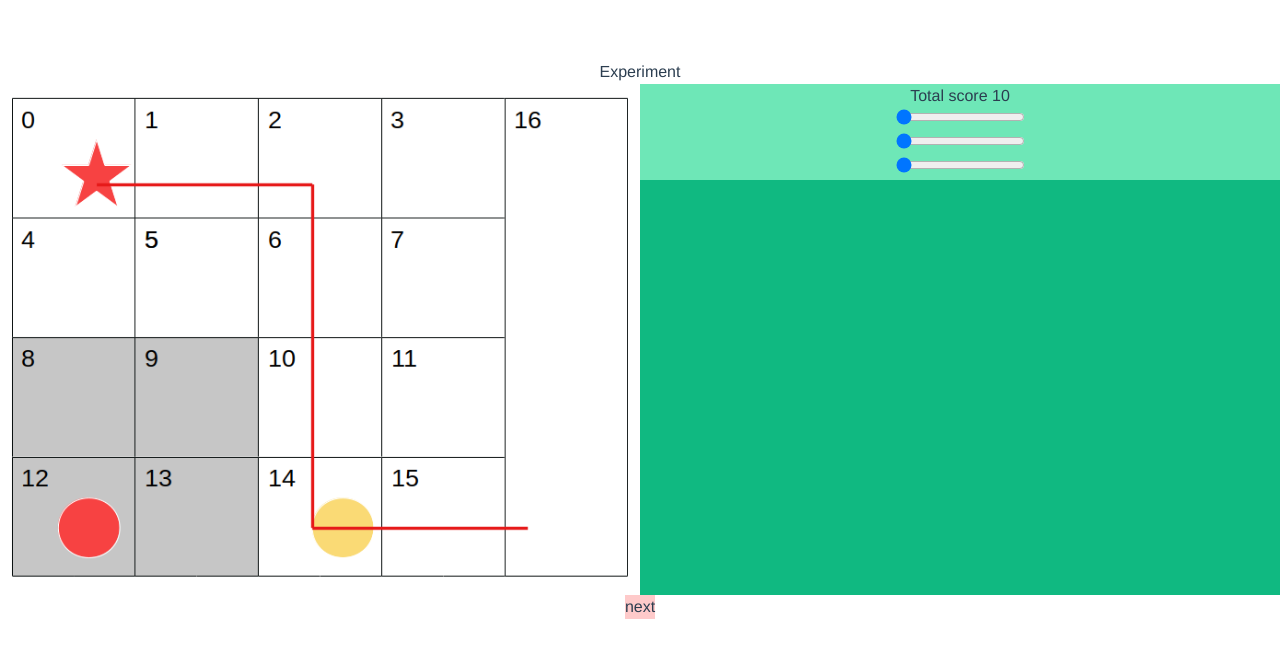
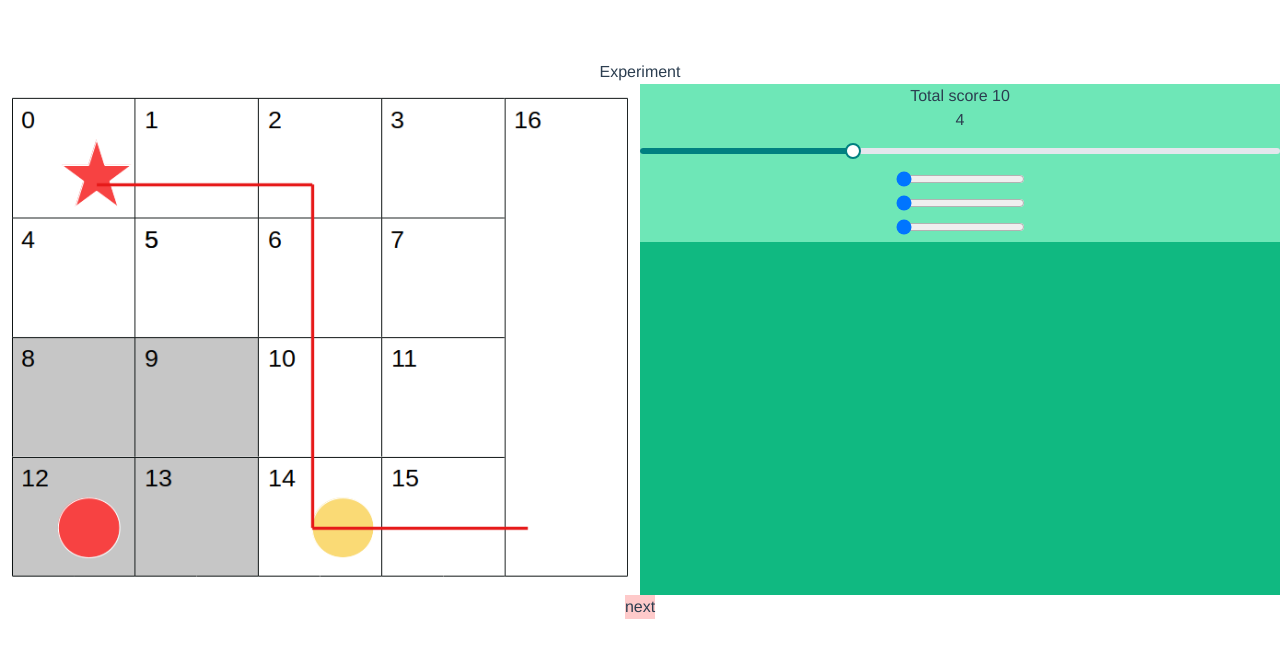
Before and after one commit to mlltn/bob_in_maze, a Vue app: page / in a window 1280 px wide. Shown: the top 658 px of the page. Built offline with nearby package versions, Linux system fonts and the light colour scheme.

Commit message:
element ui added

```diff
--- a/package.json
+++ b/package.json
@@ -10,7 +10,8 @@
   "dependencies": {
     "autoprefixer": "^9.8.6",
     "core-js": "^3.6.5",
-    "postcss": "^7.0.35",
+    "element-ui": "^2.15.1",
+    "postcss": "^5.0.0",
     "tailwindcss": "npm:@tailwindcss/postcss7-compat@^2.1.2",
     "vue": "^2.6.11"
   },
@@ -21,6 +22,9 @@
     "babel-eslint": "^10.1.0",
     "eslint": "^6.7.2",
     "eslint-plugin-vue": "^6.2.2",
+    "sass": "^1.32.12",
+    "sass-loader": "^10.1.1",
+    "vue-cli-plugin-element-ui": "~1.1.4",
     "vue-template-compiler": "^2.6.11"
   },
   "eslintConfig": {
--- a/src/components/SliderMenu.vue
+++ b/src/components/SliderMenu.vue
@@ -2,6 +2,8 @@
   <div id="slider-menu" class="bg-green-300">
     <div>Total score 10</div>
     <div>
+      {{ test }}
+      <el-slider min="1" max="10" v-model="test"></el-slider>
       <input
         type="range"
         min="1"
@@ -35,7 +37,13 @@
 </template>
 
 <script>
-export default {};
+export default {
+  data() {
+    return {
+      test: 4,
+    };
+  },
+};
 </script>
 
 <style>
--- a/src/index.css
+++ b/src/index.css
@@ -2,4 +2,4 @@
 
 @tailwind components;
 
-@tailwind utilities;
+@tailwind utilities
--- a/src/main.js
+++ b/src/main.js
@@ -1,6 +1,10 @@
 import Vue from 'vue'
 import App from './App.vue'
 import './index.css'
+import ElementUI from 'element-ui'
+import './styles.scss'
+
+Vue.use(ElementUI)
 
 Vue.config.productionTip = false
 
--- /dev/null
+++ b/src/styles.scss
@@ -0,0 +1,7 @@
+/* theme color */
+$--color-primary: teal;
+
+/* icon font path, required */
+$--font-path: '~element-ui/lib/theme-chalk/fonts';
+
+@import "~element-ui/packages/theme-chalk/src/index";
--- /dev/null
+++ b/vue.config.js
@@ -0,0 +1,3 @@
+module.exports = {
+
+}
```
Also changed, not shown: notes.txt (added), src/assets/logo.svg (added), 1 other file (tests, documents, lock files or other folders).
